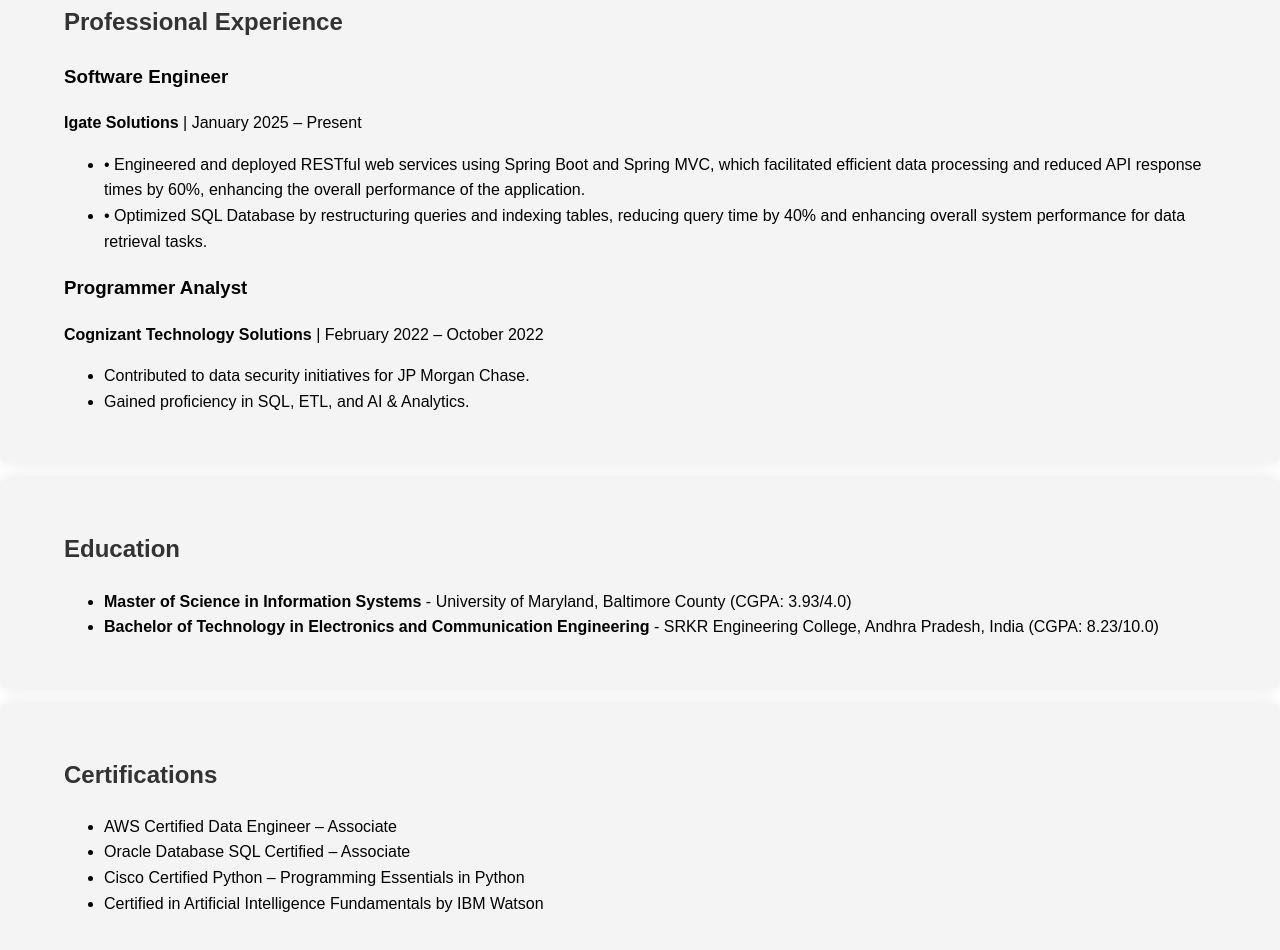
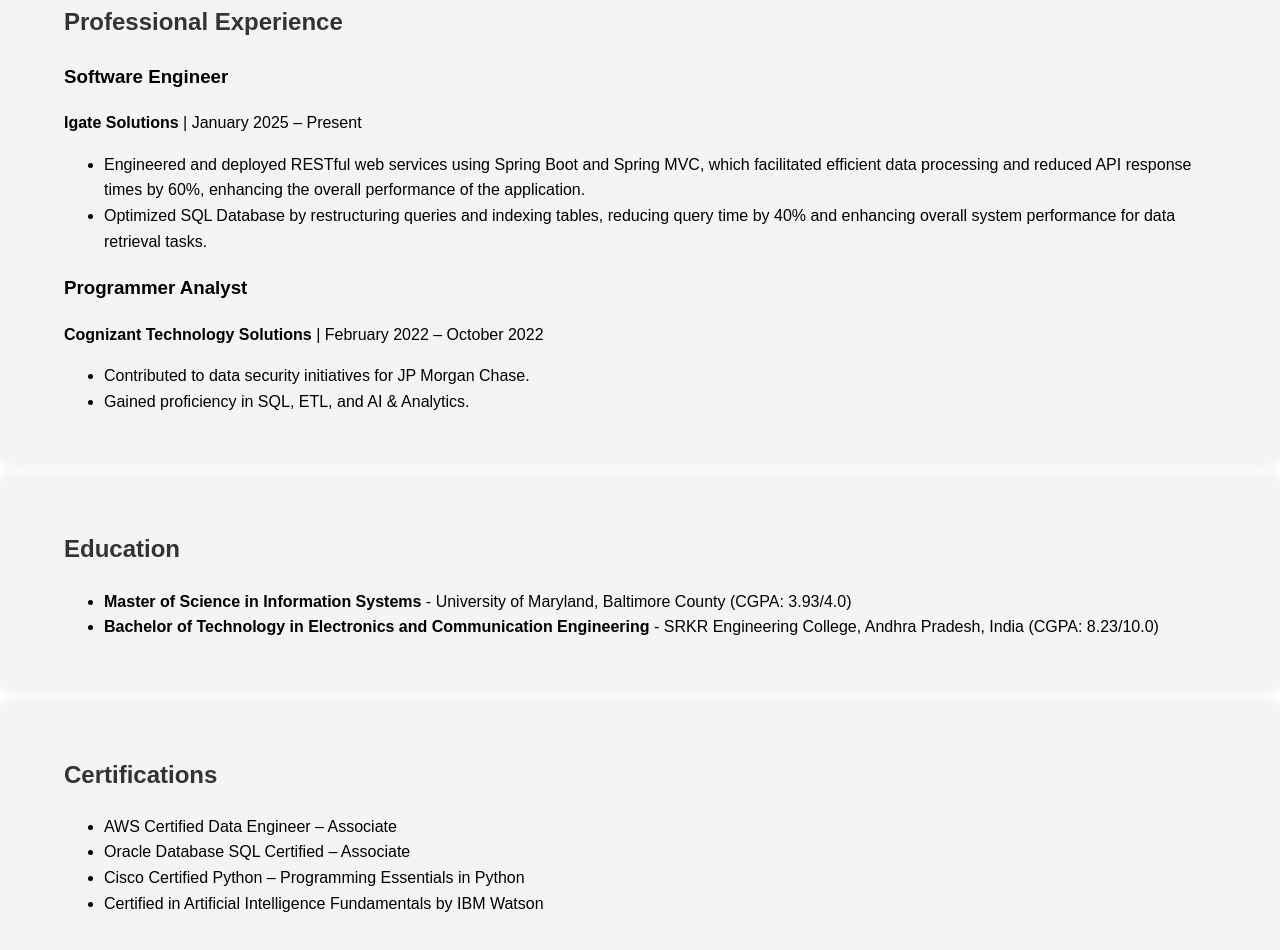
Before and after one commit to NikhilChaganti/portfolio, a plain HTML site: page index.html in a window 1280 px wide. Shown: the part 1197-2147 px from the top of the page. Drawn offline with Linux system fonts and the light colour scheme; a script that the page names is missing.

Commit message:
update image

```diff
--- a/index.html
+++ b/index.html
@@ -65,8 +65,8 @@
         <h3>Software Engineer</h3>
         <p><strong>Igate Solutions</strong> | January 2025 – Present</p>
         <ul>
-          <li>•	Engineered and deployed RESTful web services using Spring Boot and Spring MVC, which facilitated efficient data processing and reduced API response times by 60%, enhancing the overall performance of the application.</li>
-          <li>•	Optimized SQL Database by restructuring queries and indexing tables, reducing query time by 40% and enhancing overall system performance for data retrieval tasks. </li>
+          <li>Engineered and deployed RESTful web services using Spring Boot and Spring MVC, which facilitated efficient data processing and reduced API response times by 60%, enhancing the overall performance of the application.</li>
+          <li>Optimized SQL Database by restructuring queries and indexing tables, reducing query time by 40% and enhancing overall system performance for data retrieval tasks. </li>
         </ul>
       </div>
       <div class="job">
```
